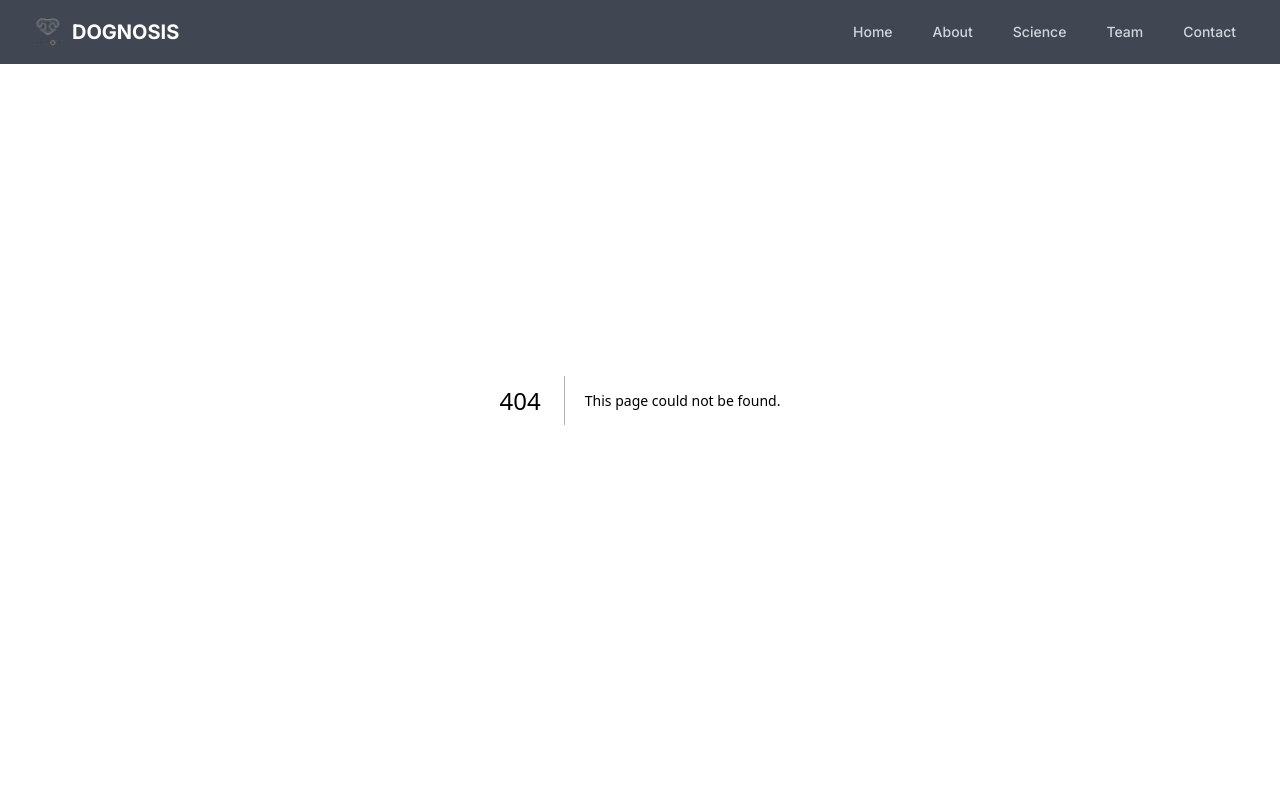
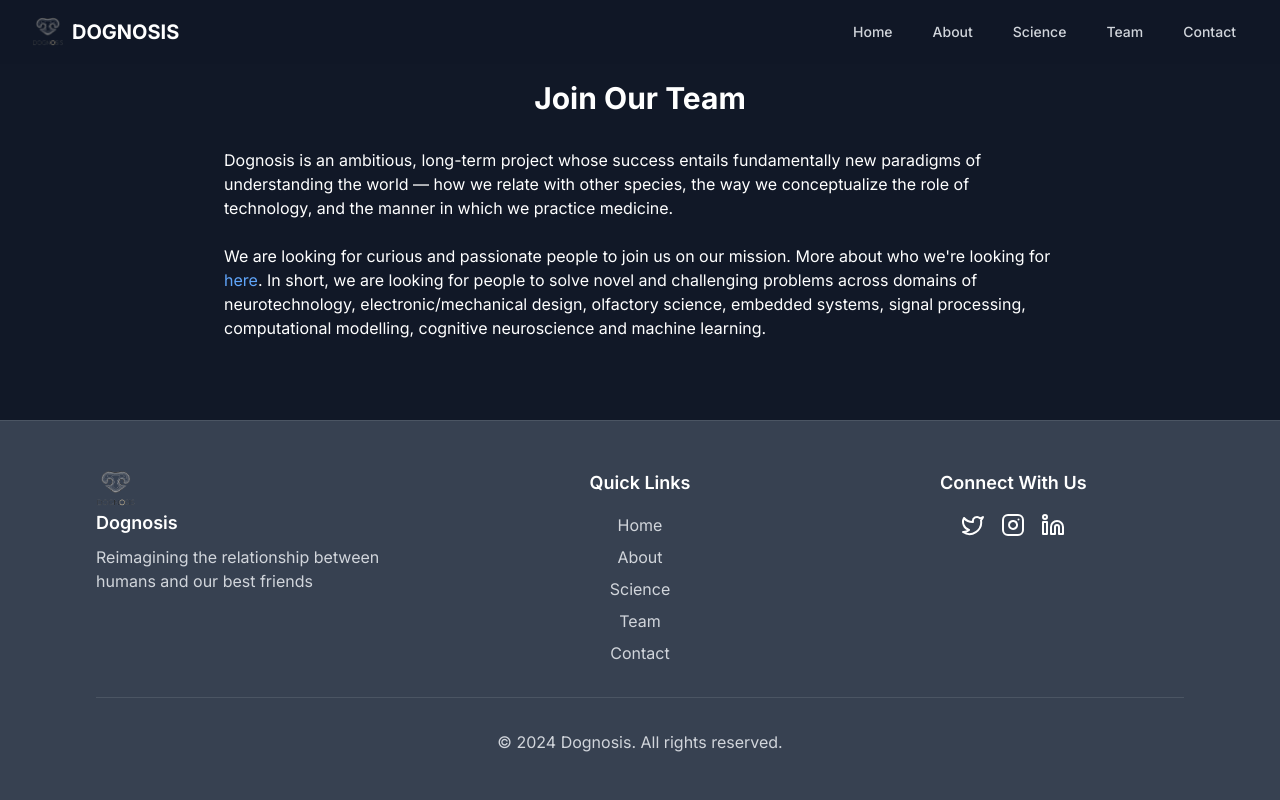
Before and after one commit to notcodesid/dognosis, a Next.js app: page /career in a window 1280 px wide. Before the commit this address had no page. Shown: the top 800 px of the page. Built offline with nearby package versions, Linux system fonts and the light colour scheme.

Commit message:
add career

```diff
--- /dev/null
+++ b/app/career/page.tsx
@@ -0,0 +1,41 @@
+'use client'
+
+import { motion } from 'framer-motion'
+
+const CareerPage = () => {
+  return (
+    <section className="bg-gray-900 text-white py-20">
+      <div className="max-w-4xl mx-auto px-4 sm:px-6 lg:px-8">
+        <motion.h2
+          className="text-3xl font-bold mb-8 text-center"
+          initial={{ opacity: 0, y: -20 }}
+          animate={{ opacity: 1, y: 0 }}
+          transition={{ duration: 0.5 }}
+        >
+          Join Our Team
+        </motion.h2>
+        <motion.div
+          className="space-y-6"
+          initial={{ opacity: 0 }}
+          animate={{ opacity: 1 }}
+          transition={{ duration: 0.5, delay: 0.2 }}
+        >
+          <p>
+            Dognosis is an ambitious, long-term project whose success entails fundamentally new paradigms of
+            understanding the world — how we relate with other species, the way we conceptualize the role of
+            technology, and the manner in which we practice medicine.
+          </p>
+          <p>
+            We are looking for curious and passionate people to join us on our mission. More about who we're
+            looking for <a href="https://docs.google.com/document/d/1x7-zxRtbFgDLrKLoSI36htgMxo-gRgOyMwT_7Uu_PUM/edit" className="text-blue-400 hover:text-blue-300">here</a>. In short, we are looking for people to solve novel and challenging problems across
+            domains of neurotechnology, electronic/mechanical design, olfactory science, embedded systems,
+            signal processing, computational modelling, cognitive neuroscience and machine learning.
+          </p>
+        </motion.div>
+
+      </div>
+    </section>
+  )
+}
+
+export default CareerPage
--- a/components/navbar.tsx
+++ b/components/navbar.tsx
@@ -14,7 +14,7 @@ export default function Navbar() {
     { name: 'Home', href: '/' },
     { name: 'About', href: '/about' },
     { name: 'Science', href: '/science' },
-    { name: 'Team', href: '#team' },
+    { name: 'Team', href: '/team' },
     { name: 'Contact', href: '/contact' },
   ]
 
```
